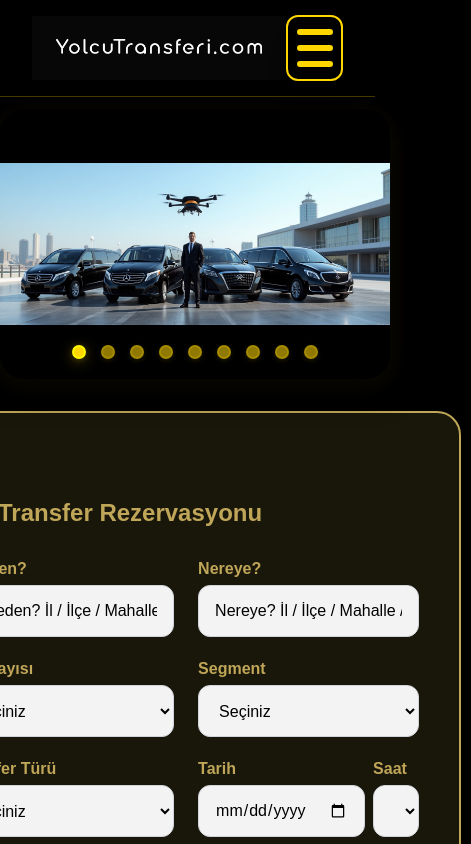
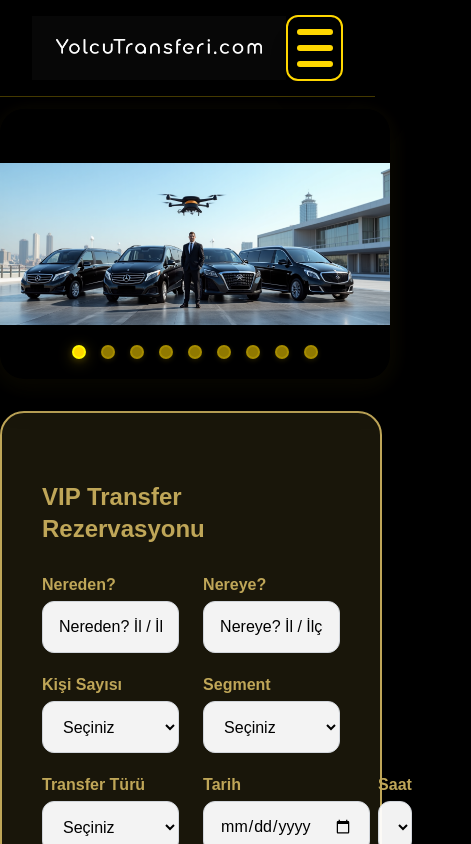
Before and after one commit to haliltayfur/yolcutransferi, a Next.js app: page / in a window 390 px wide. Shown: the top 844 px of the page, 471 px wide, since content can reach past the window. Built offline with nearby package versions, Linux system fonts and the light colour scheme.

Commit message:
Update RezervasyonHero.jsx

```diff
--- a/components/RezervasyonHero.jsx
+++ b/components/RezervasyonHero.jsx
@@ -6,19 +6,18 @@ export default function RezervasyonHero({ onlyForm }) {
   const [formData, setFormData] = useState({});
   const videoRef = useRef();
 
-  // Video kontrollerini tam aç!
+  // Video ekranda görünmüyorsa durdur, geri gelince devam et
   useEffect(() => {
-    // Video ekranda görünmüyorsa durdur, geri gelince devam et
     let wasPlaying = false;
     function handleVisibility() {
       const rect = videoRef.current?.getBoundingClientRect();
       const inView = rect &&
         rect.top < window.innerHeight &&
         rect.bottom > 0;
-      if (!inView && !videoRef.current.paused) {
+      if (!inView && videoRef.current && !videoRef.current.paused) {
         wasPlaying = true;
         videoRef.current.pause();
-      } else if (inView && wasPlaying) {
+      } else if (inView && videoRef.current && wasPlaying) {
         videoRef.current.play();
         wasPlaying = false;
       }
@@ -36,7 +35,9 @@ export default function RezervasyonHero({ onlyForm }) {
     }
   };
 
-  // Layout: Form ve video yan yana, aralarında 10px boşluk
+  // --- Responsive width ayarı
+  const isMobile = typeof window !== "undefined" && window.innerWidth < 700;
+
   return (
     <section
       className="w-full flex flex-col items-center justify-center"
@@ -49,37 +50,46 @@ export default function RezervasyonHero({ onlyForm }) {
         padding: 0,
       }}
     >
-      <div className="flex flex-row items-center justify-center">
+      <div
+        className="flex flex-row items-center justify-center"
+        style={{
+          width: "100%",
+          margin: "0 auto",
+        }}
+      >
         {/* FORM */}
         <div
           className="bg-[#19160a] border-2 border-[#bfa658] rounded-3xl shadow-2xl flex flex-col justify-center p-10"
           style={{
             minHeight: "600px",
             height: "600px",
-            width: "550px",
+            width: isMobile ? "98vw" : "1100px", // *** ÇERÇEVE 2 KAT ***
             boxSizing: "border-box",
-            marginRight: "10px",
+            marginRight: onlyForm ? "0px" : "10px",
+            transition: "width 0.3s"
           }}
         >
           <VipTransferForm onComplete={handleFormComplete} />
         </div>
-        {/* VİDEO */}
+        {/* VIDEO */}
+        {!onlyForm && (
           <div
             style={{
               height: "600px",
-            width: "340px",
+              width: isMobile ? 0 : "340px",
               borderRadius: "24px",
               overflow: "hidden",
               boxShadow: "0 0 12px #0008",
               border: "2px solid #bfa658",
               background: "#1c1c1c",
-            display: onlyForm ? "none" : "block"
+              marginLeft: onlyForm ? "0px" : "0px",
+              display: isMobile ? "none" : "block",
             }}
           >
             <video
               ref={videoRef}
               src="/reklam.mp4"
-            controls
+              controls // tüm kontroller açık
               style={{
                 width: "100%",
                 height: "100%",
@@ -94,6 +104,7 @@ export default function RezervasyonHero({ onlyForm }) {
               loop
             />
           </div>
+        )}
       </div>
     </section>
   );
```
Lines whose indentation alone changed are shown as unchanged.
